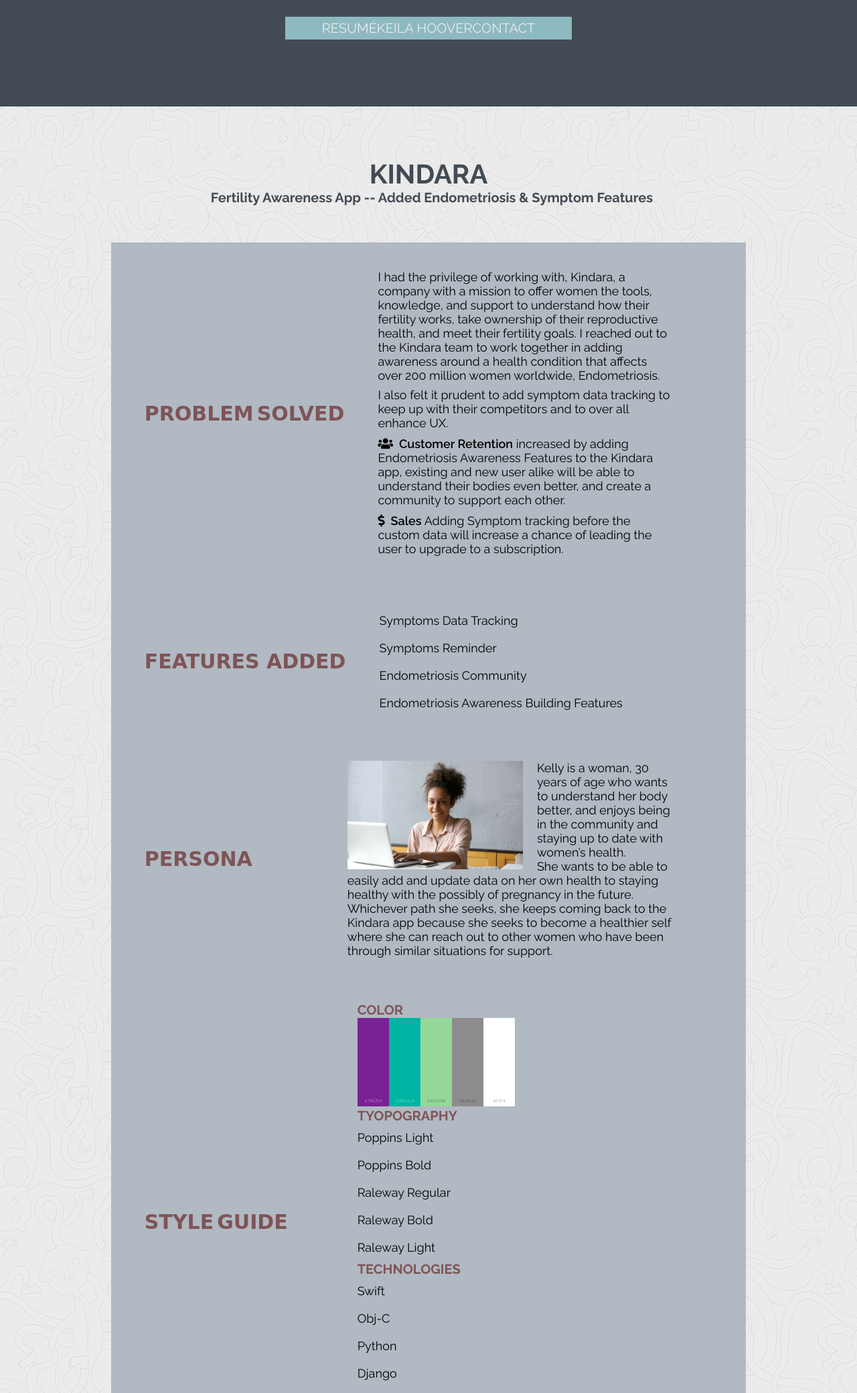
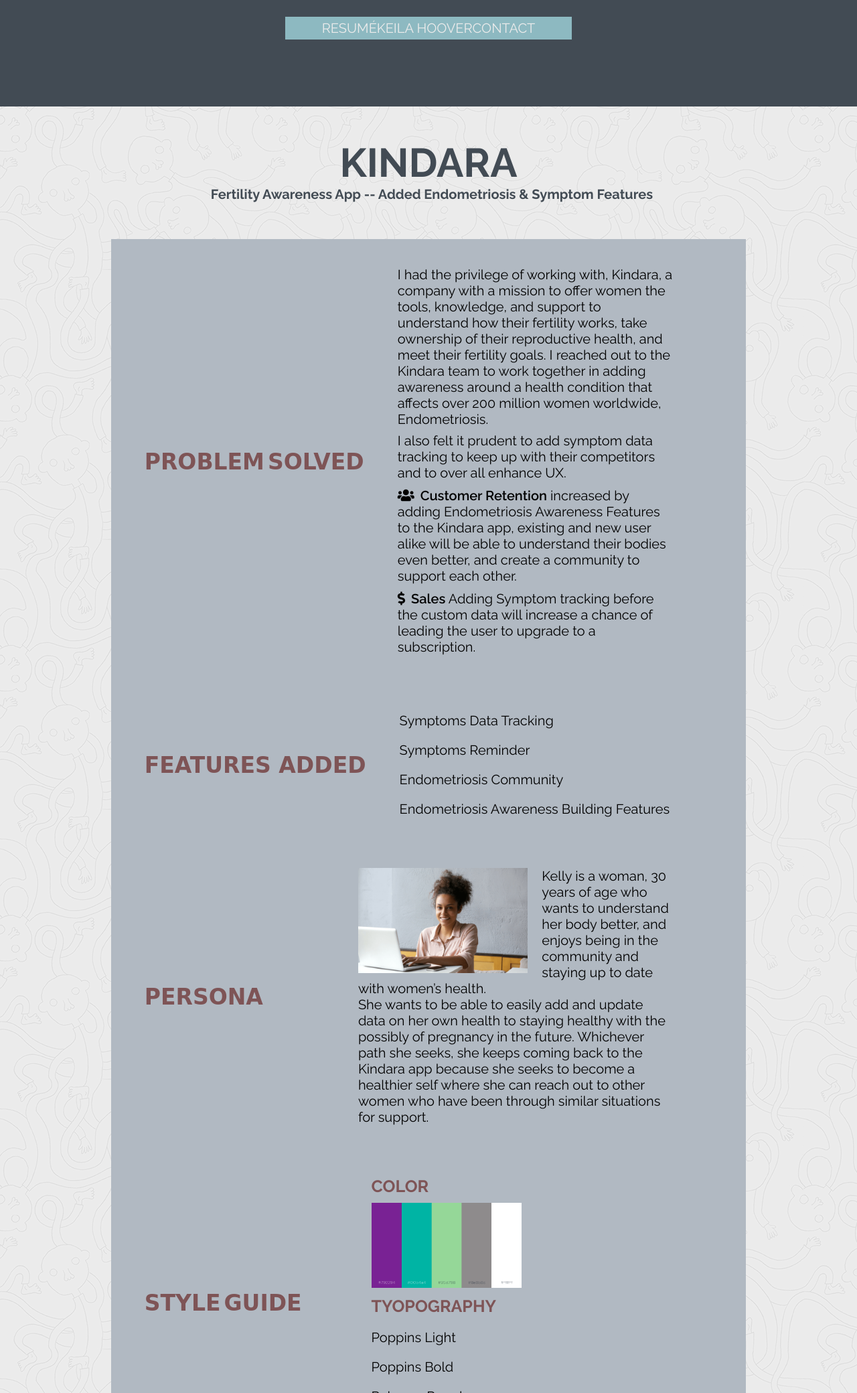
Before and after one commit to keilahoover/personal-website, a PHP site: page /content/kindara.html in a window 1280 px wide. Shown: the top 2080 px of the page at 67% size. Run offline with PHP 8.4, Linux system fonts and the light colour scheme; some libraries are stand-ins or nearby versions; some web fonts are replaced.

Commit message:
update naming and kindara style guide styling

```diff
--- a/content/gems.html
+++ b/content/gems.html
@@ -20,6 +20,7 @@
     </nav>
   </header>
   <section class="gems">
+    <h1 class="gems__h1">GEMS</h1>
     <h2 class="gems__h2">An app to find antiques, vintage, and collectible items.</h2>
     <article class="gems__article">
       <p class="gems__p">Four team members and myself built and designed an
--- a/content/kindara.html
+++ b/content/kindara.html
@@ -57,8 +57,8 @@
             self where she can reach out to other women who have been through similar situations for support.</p>
         </aside>
       </article>
-      <article class="kindara__article">
-        <h3 class="kindara__h3">STYLE<span class="span--inline">GUIDE</span></h3>
+      <article class="kindara__article" id="style-guide">
+        <h3 class="kindara__h3" id="style-guide__h3">STYLE<span class="span--inline">GUIDE</span></h3>
         <div class="style-guide__div">
         <aside class="kindara__aside" id="fourth-aside">
           <h4 class="kindara__h4">COLOR</h4>
--- a/styles/kindara.css
+++ b/styles/kindara.css
@@ -20,7 +20,7 @@
 }
 
 .kindara__h1 {
-  font-size: 4rem;
+  font-size: 6rem;
   color: #424B54;
 }
 
@@ -30,7 +30,7 @@
 }
 
 .wrapper {
-  margin: 6%;
+  margin: 49px 6%;
 }
 
 .kindara {
@@ -61,18 +61,19 @@
 
 .kindara__h3 {
   font-family: "Kurale", cursive;
-  font-size: 3rem;
+  font-size: 3.3rem;
   margin-right: 50px;
   color: #7e5456;
 }
 
 .kindara__h4 {
-  font-size: 2rem;
+  padding: 1rem 0;
+  font-size: 2.5rem;
   color: #7e5456;
 }
 
 .kindara__p {
-  font-size: 1.8rem;
+  font-size: 2rem;
 }
 
 #first-p {
@@ -99,7 +100,7 @@
 
 .kindara__ul {
   list-style: none;
-  font-size: 1.8rem;
+  font-size: 2rem;
 }
 
 .kindara__ul li {
@@ -121,6 +122,15 @@
   width: 100%;
 }
 
+#style-guide {
+  display: flex;
+  align-items: start;
+}
+
+#style-guide__h3 {
+  margin-top: 18rem;
+}
+
 .kindara-palette__img {
   width: 50%;
 }
```
Also changed, not shown: content/lumine.html (+5 -4 lines).
